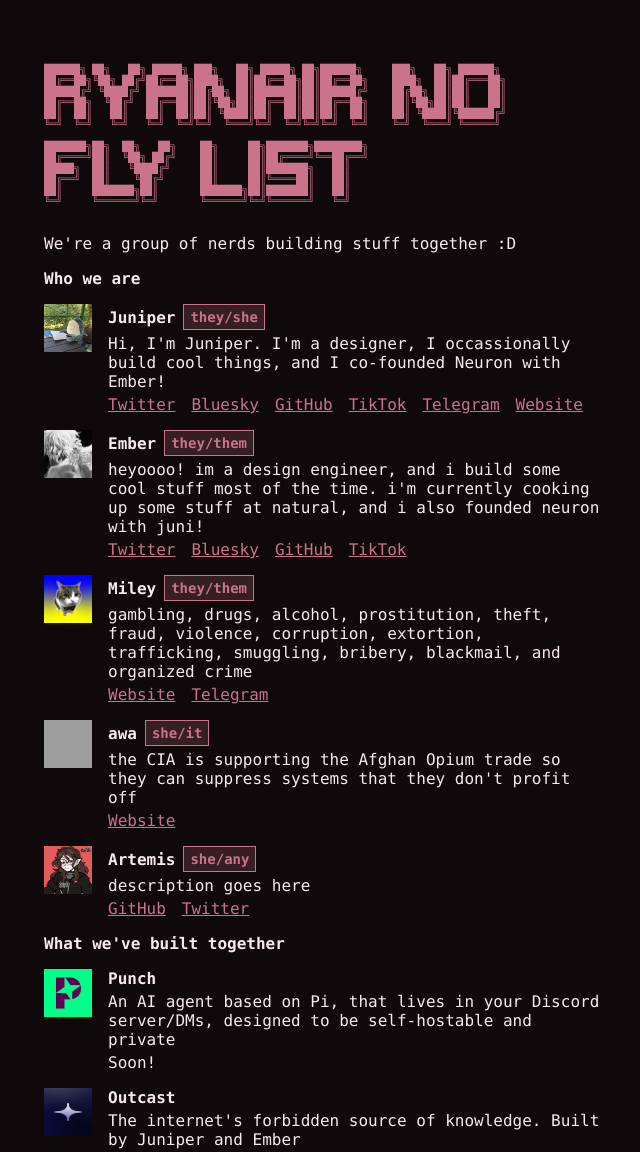
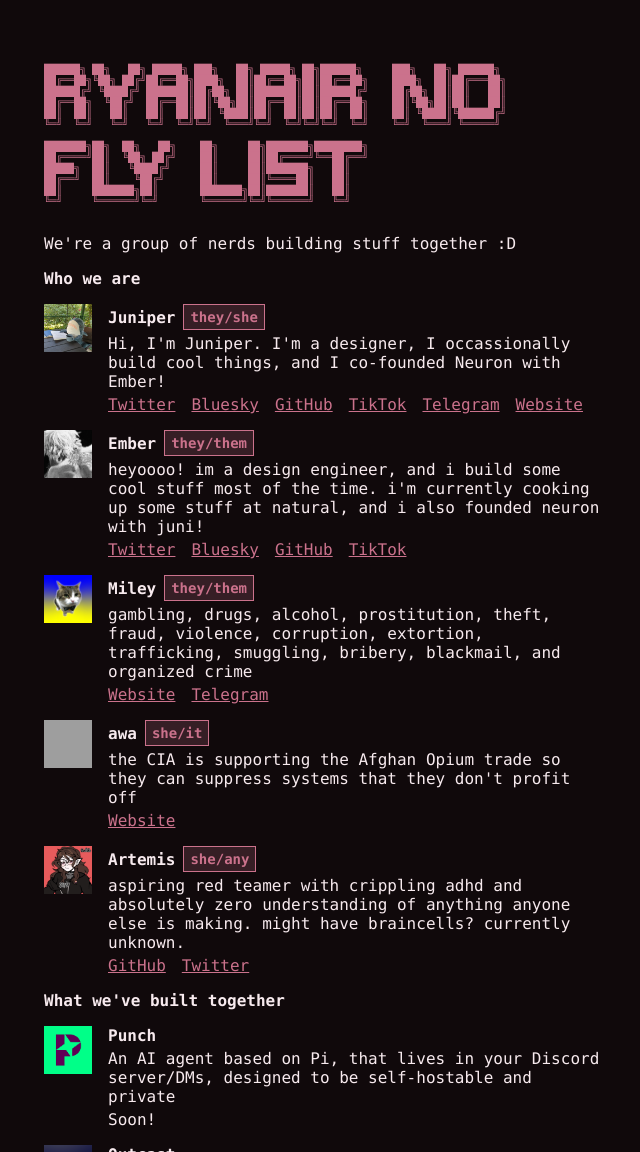
Before and after one commit to ryanairnoflylist/rnfl-site, a plain HTML site: page index.html in a window 1280 px wide. Shown: the top 1152 px of the page, without its empty margins (316-956 px from the left). Drawn offline with Linux system fonts and the light colour scheme; grey boxes are pictures that could not be loaded.

Commit message:
Add arti desc to index.html

```diff
--- a/index.html
+++ b/index.html
@@ -82,7 +82,7 @@
                 <img class="pfp" src="pfps/arti.png">
                 <info>
                     <name>Artemis <pronouns>she/any</pronouns></name>
-                    <p>description goes here</p>
+                    <p>aspiring red teamer with crippling adhd and absolutely zero understanding of anything anyone else is making. might have braincells? currently unknown.</p>
                     <links>
                         <a href="https://github.com/sillyputerwitch">GitHub</a>
                         <a href="https://x.com/sillyputerwitch">Twitter</a>
```
